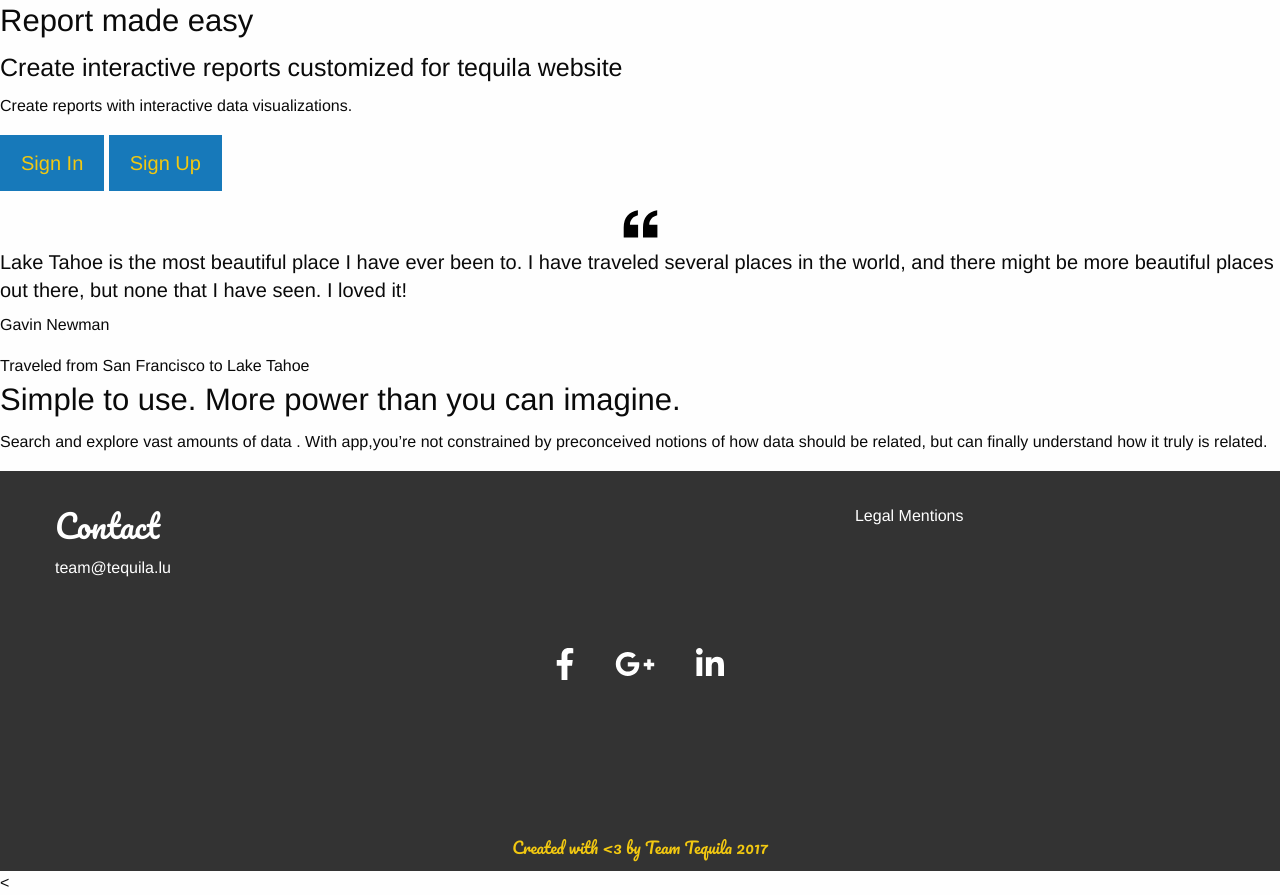
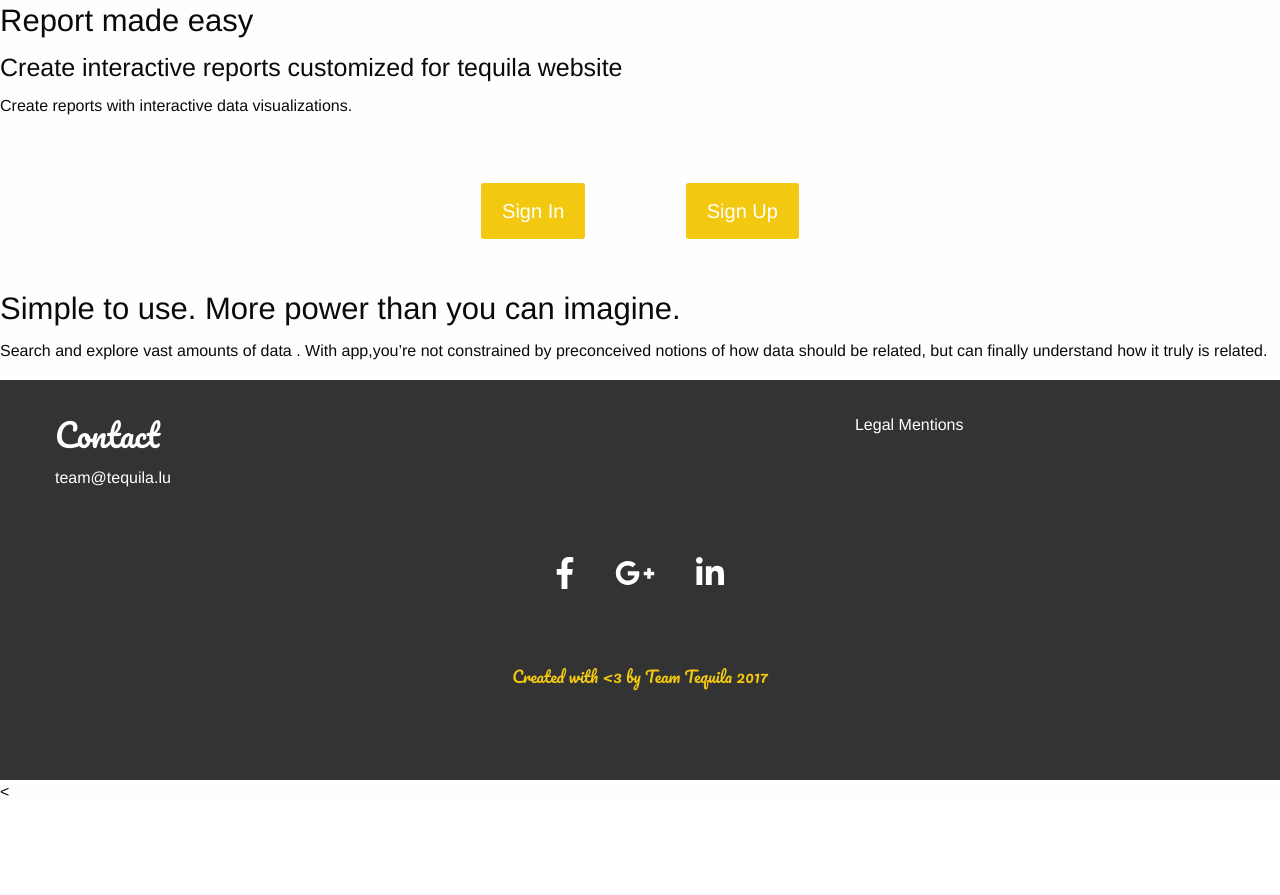
Before and after one commit to Jeremy6717/Tequila_project, a PHP site: template templates/home.html.twig in a window 1280 px wide. Shown: the part 501-1396 px from the top of the page. After the commit the page ends 1305 px from the top, so only its background shows below. Run offline with PHP 8.4, Linux system fonts and the light colour scheme; the template is opened without the code that fills it, so the values that code supplies are empty; some libraries are stand-ins or nearby versions.

Commit message:
Modification of homepage

```diff
--- a/templates/home.html.twig
+++ b/templates/home.html.twig
@@ -5,14 +5,14 @@
 {% endblock %}
 
 {% block content %}
-<div>
+<div class="intro">
     <h3>Report made easy</h3>
     <h4>Create interactive reports customized for tequila website</h4>
     <p>Create reports with interactive data visualizations.</p>
 </div>
 
 
-<div>
+<div class="btn">
 
 <a class="button large" href="#">Sign In</a>
 
@@ -22,30 +22,6 @@
 
 
 <!--Testimonial-->
-
-<div class="full-width-testimonial">
-  <div class="full-width-testimonial-section">
-    <div class="full-width-testimonial-icon text-center">
-      <svg version="1.1" id="Layer_1" xmlns="http://www.w3.org/2000/svg" xmlns:xlink="http://www.w3.org/1999/xlink" x="0px" y="0px"
-         width="41px" height="34px" viewBox="-235 240 41 34" style="enable-background:new -235 240 41 34;" xml:space="preserve">
-          <path class="quote-path" d="M-231.3,260.4c0-5,1.3-8.8,3.7-11.7c2.4-2.8,6-4.6,10.5-5.5v5c-3.5,1-6,2.8-7.1,5.5c-0.7,1.4-0.9,2.8-0.8,4
-            h8.1v12.8h-14.4V260.4z"/>
-          <path class="quote-path" d="M-212,260.4c0-5,1.3-8.8,3.7-11.7c2.4-2.8,6-4.6,10.5-5.5v5c-3.5,1-6,2.8-7.1,5.5c-0.7,1.4-0.9,2.8-0.8,4h8.1
-            v12.8H-212V260.4z"/>
-      </svg>
-    </div>
-    <div class="full-width-testimonial-content">
-      <h5 class="full-width-testimonial-text">Lake Tahoe is the most beautiful place I have ever been to. I have traveled several places in the world, and there might be more beautiful places out there, but none that I have seen. I loved it!
-      </h5>
-      <p class="full-width-testimonial-source">Gavin Newman</p>
-      <span class="full-width-testimonial-source-context">Traveled from San Francisco to Lake Tahoe</span>
-    </div>
-  </div>
-</div>
-
-
-
-
 
 
 <div>
--- a/web/css/style.css
+++ b/web/css/style.css
@@ -49,6 +49,8 @@ header{
     font-size: 2rem;
     margin-left: 2rem;
     margin-top: 1.8rem;
+    text-align: right;
+
 }
 
 ul{
@@ -101,9 +103,6 @@ ul{
         background-color: #333333;
     }
 
-
-
-
 }
 
 
@@ -122,10 +121,20 @@ ul{
 
 /*Home*/
 
+
+
+.btn{
+    text-align: center;
+
+}
 .button {
-
-    color:#f2c811;
-
+    color: white;
+    background-color: #f2c811;
+    margin: 3rem;
+    border-radius: 3px;
+}
+.button:hover{
+    background-color: #333333;
 
 }
 
@@ -163,8 +172,6 @@ footer{
 
 }
 
-
-
 footer h5{
     font-family: Pacifico;
     font-size: 2rem;
@@ -181,5 +188,5 @@ footer h5{
     font-size: 1rem;
     color:#f2c811;
     font-family: Pacifico;
-    margin-top: 130px;
+    margin-top: 50px;
 }
```
